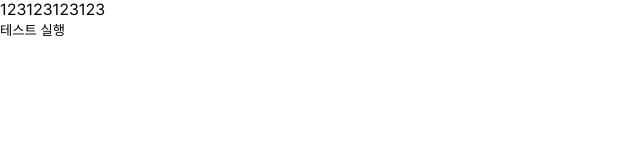
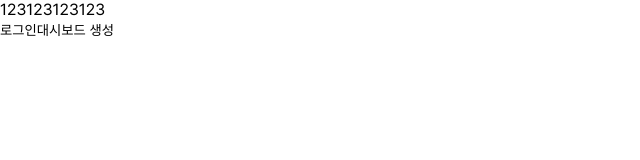
Before and after one commit to Sprint-19-part3-1team-Taskify/taskify, a Next.js app: page / in a window 1280 px wide. Shown: the top 160 px of the page, without its empty margins (0-640 px from the left). Built offline with nearby package versions, Linux system fonts and the light colour scheme.

Commit message:
Fix: Authorization 인증을 통한 API 구현

```diff
--- a/src/api/auth.js
+++ b/src/api/auth.js
@@ -4,6 +4,7 @@ import api from '@/lib/api';
 export async function postAuthLogin({ email, password }) {
   try {
     const res = await api.post('/auth/login', { email, password });
+    localStorage.setItem('accessToken', res.data.accessToken);
     return res.data;
   } catch (e) {
     return e.response.data;
--- a/src/lib/api.js
+++ b/src/lib/api.js
@@ -9,4 +9,12 @@ const api = axios.create({
   },
 });
 
+api.interceptors.request.use((config) => {
+  const accessToken = localStorage.getItem('accessToken');
+  if (accessToken) {
+    config.headers.Authorization = `Bearer ${accessToken}`;
+  }
+  return config;
+});
+
 export default api;
--- a/src/pages/index.js
+++ b/src/pages/index.js
@@ -1,12 +1,26 @@
 import Head from 'next/head';
-import { putAuthPassword } from '@/api/auth';
+import { postAuthLogin } from '@/api/auth';
+import { postDashboards } from '@/api/dashboards';
 
 export default function Home() {
-  const handleClick = async () => {
+  const handleLogin = async () => {
     try {
-      const res = await putAuthPassword({
-        password: 'oldpassword123',
-        newPassword: 'newpassword123',
+      const res = await postAuthLogin({
+        email: 'user@example.com',
+        password: 'password123',
+      });
+      console.log(res);
+    } catch (error) {
+      // HTTP 전송 오류 처리
+      console.error(error);
+    }
+  };
+
+  const handleCreate = async () => {
+    try {
+      const res = await postDashboards({
+        title: 'New Dashboard',
+        color: '#FF5733',
       });
       console.log(res);
     } catch (error) {
@@ -25,7 +39,8 @@ export default function Home() {
       </Head>
       <div>
         <main>123123123123</main>
-        <button onClick={handleClick}>테스트 실행</button>
+        <button onClick={handleLogin}>로그인</button>
+        <button onClick={handleCreate}>대시보드 생성</button>
       </div>
     </>
   );
```
